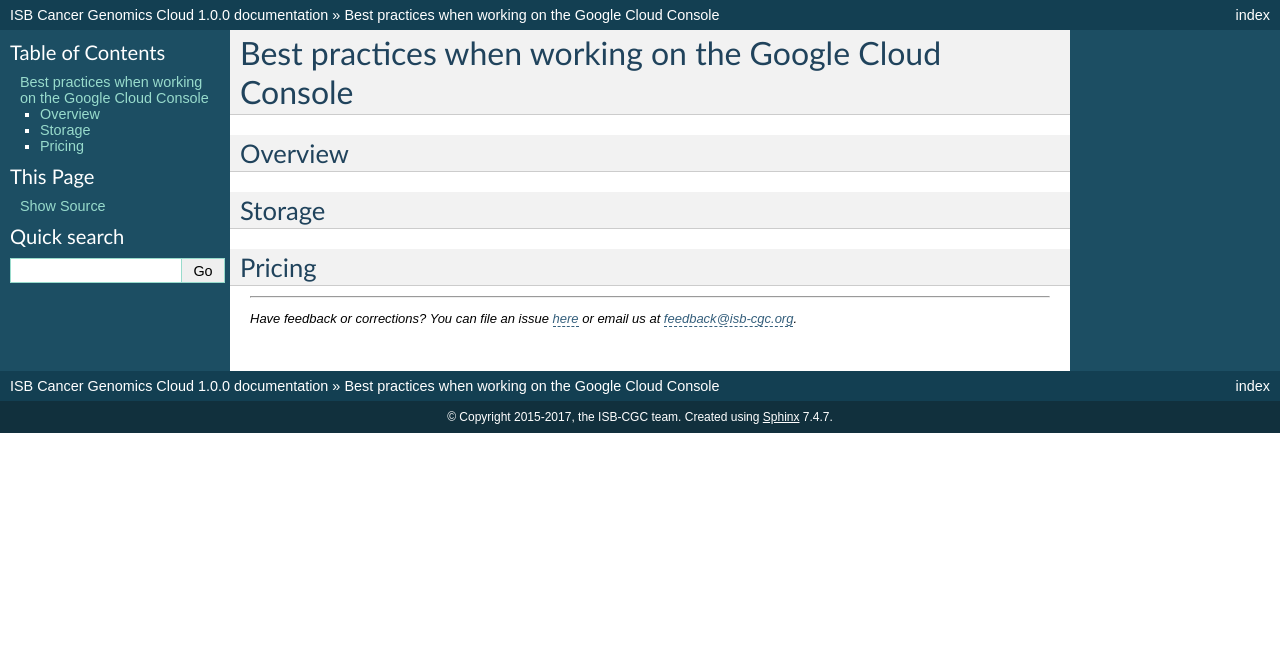
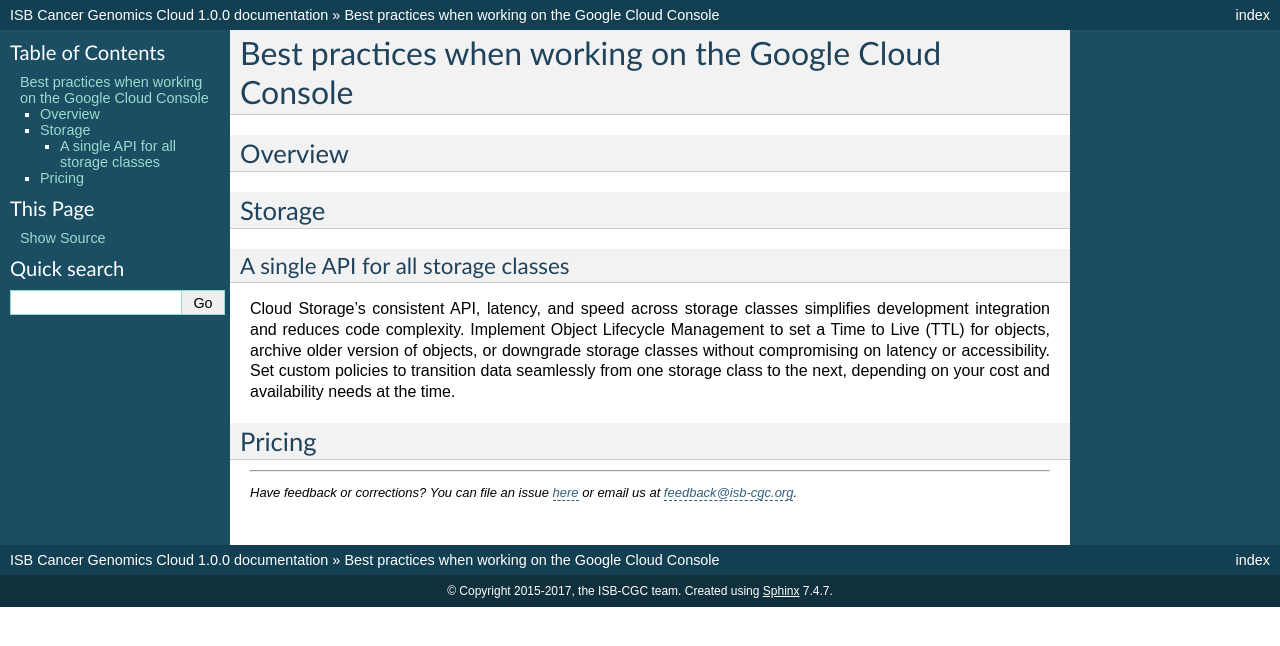
Before and after one commit to isb-cgc/readthedocs, a Sphinx documentation site: the page built from docs/source/sections/BestPractices.rst, in a window 1280 px wide. Shown: the top 646 px of the page. Built offline with Sphinx 7.4.7, drawn with Linux system fonts in a browser that asks for light colours; pages that are not in the unit, such as notebooks, are missing from menus.

Commit message:
apis storage

```diff
--- a/docs/source/sections/BestPractices.rst
+++ b/docs/source/sections/BestPractices.rst
@@ -12,6 +12,11 @@
 Storage
 ***************
 
+A single API for all storage classes
+=====================================
+Cloud Storage’s consistent API, latency, and speed across storage classes simplifies development integration and reduces code complexity. Implement Object Lifecycle Management to set a Time to Live (TTL) for objects, archive older version of objects, or downgrade storage classes without compromising on latency or accessibility. Set custom policies to transition data seamlessly from one storage class to the next, depending on your cost and availability needs at the time.
+
+
 
 ***************
 Pricing
```
